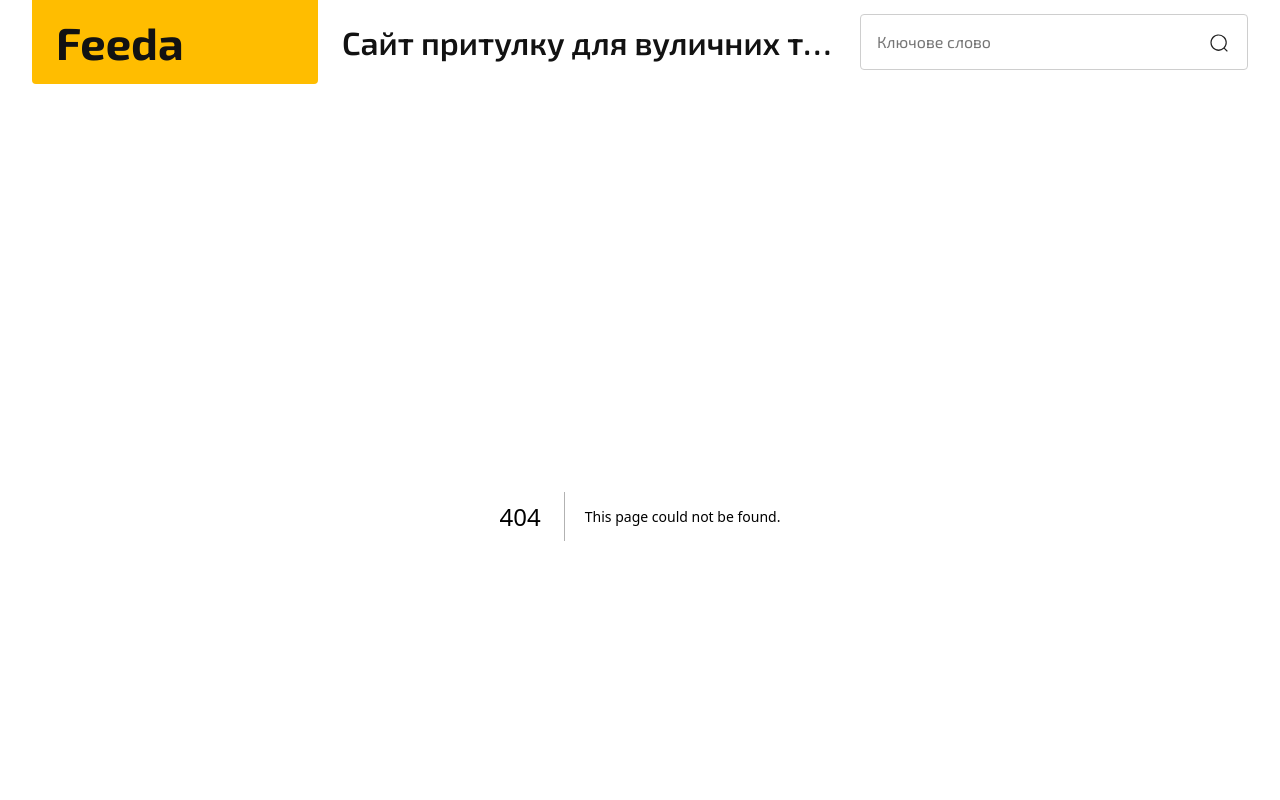
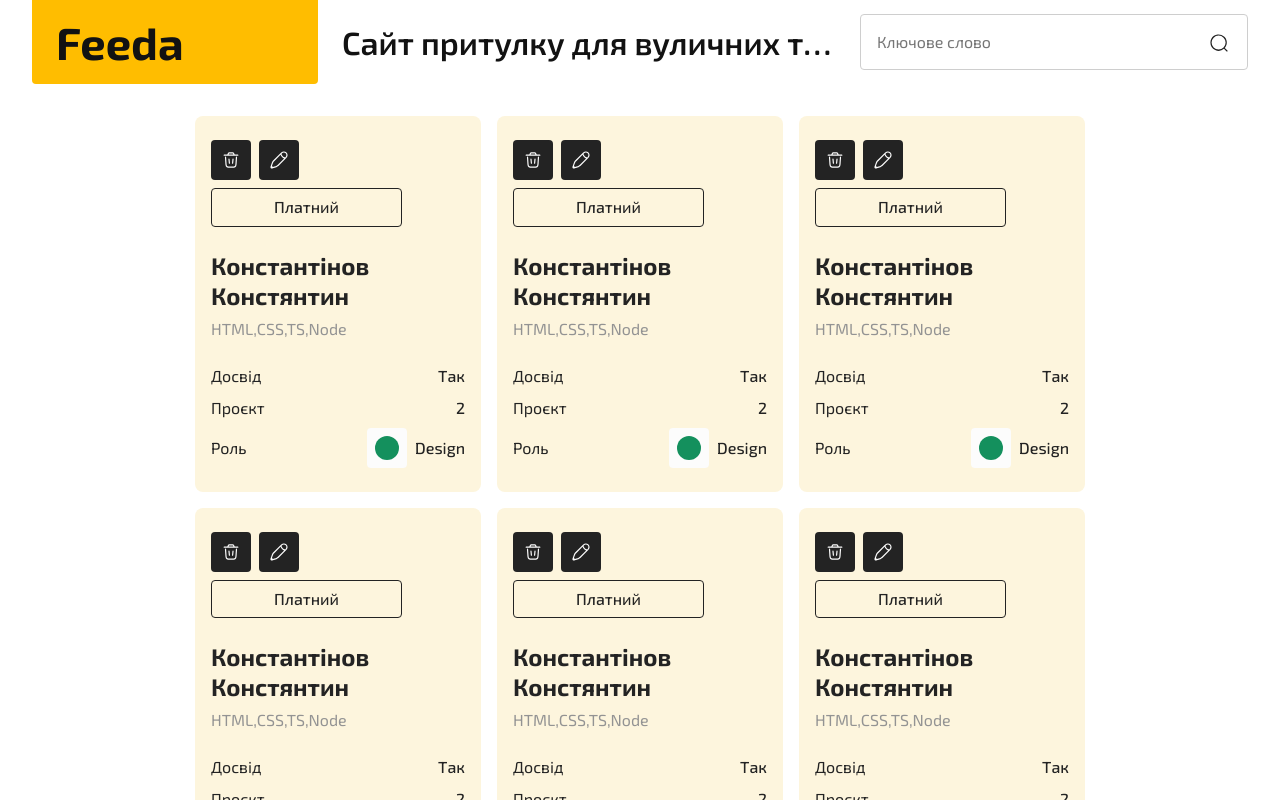
Before and after one commit to baza-trainee/feeda, a Next.js app in the folder cms/: page /members in a window 1280 px wide. Before the commit this address had no page. Shown: the top 800 px of the page. Built offline with nearby package versions, Linux system fonts and the light colour scheme.

Commit message:
members markup and styles done

```diff
--- a/cms/public/index.ts
+++ b/cms/public/index.ts
@@ -18,6 +18,7 @@ import Qa from './qa_role.svg';
 import Seo from './seo_role.svg';
 import Team from './team.svg';
 import TeamBuilding from './team_building_status.svg';
+import Trash from './trash.svg';
 
 export {
   Add,
@@ -40,4 +41,5 @@ export {
   Seo,
   Team,
   TeamBuilding,
+  Trash,
 };
--- a/cms/src/app/layout.tsx
+++ b/cms/src/app/layout.tsx
@@ -1,6 +1,7 @@
 import { Exo_2 } from 'next/font/google';
 
 import { Header } from '../components/Header/Header';
+import { InputTester } from '../components/Input/inputTester';
 import { LayoutContainer } from '../components/LayoutContainer/LayoutContainer';
 import EmotionRegistry from './registry';
 
--- /dev/null
+++ b/cms/src/app/members/page.tsx
@@ -0,0 +1,9 @@
+import { CardsContent } from '../../components/CardsContent/CardsContent';
+
+export default function AddMemberPage() {
+  return (
+    <div>
+      <CardsContent />
+    </div>
+  );
+}
--- /dev/null
+++ b/cms/src/components/CardsContent/Card/Card.styles.ts
@@ -0,0 +1,76 @@
+import styled from '@emotion/styled';
+
+import { colors, media } from '../../../styles/theme';
+import { breakpointDesktop } from '../../../styles/vars';
+
+export const FirstBlockWrapper = styled.div`
+  display: flex;
+  flex-wrap: wrap;
+  & > button {
+    margin-right: 8px;
+    width: 40px;
+  }
+  & > button + button {
+    margin-right: auto;
+  }
+  @media screen and (${media.tablet}) and (max-width: ${breakpointDesktop}px) {
+    & > p {
+      width: 191px;
+      margin-top: 8px;
+      text-align: center;
+    }
+  }
+`;
+export const ParticipationType = styled.p`
+  width: min-content;
+  padding: 8px 16px;
+  font-size: 16px;
+  font-weight: 500;
+  border-radius: 4px;
+  border: 1px solid ${colors.mainText};
+  color: ${colors.mainText};
+`;
+
+export const SecondBlockWrapper = styled.div`
+  & > h2 {
+    margin-bottom: 8px;
+    color: ${colors.mainText};
+    font-size: 24px;
+    font-weight: 700;
+    line-height: calc(30 / 24);
+  }
+  & > p {
+    color: ${colors.mainPlaceholder};
+    font-size: 16px;
+    font-weight: 400;
+  }
+`;
+
+export const ThirdBlockWrapper = styled.div``;
+
+export const ThirdBlockElementsWrapper = styled.div`
+  display: flex;
+  align-items: center;
+  font-size: 16px;
+  font-weight: 400;
+  line-height: calc(24 / 16);
+  color: ${colors.mainText};
+  margin-bottom: 8px;
+  &:last-child {
+    margin-bottom: 0;
+  }
+  & > p#name {
+    margin-right: auto;
+  }
+  & > p#value {
+    font-weight: 500;
+  }
+  & > div#icon-wrapper {
+    display: flex;
+    height: min-content;
+    margin-right: 8px;
+    padding: 8px;
+    border-radius: 4px;
+    background: #fcfcfc;
+  }
+`;
--- /dev/null
+++ b/cms/src/components/CardsContent/Card/Card.tsx
@@ -0,0 +1,44 @@
+'use client';
+
+import { Button } from '../../Button/Button';
+import { IconSprite } from '../../IconSprite/IconSprite';
+import {
+  FirstBlockWrapper,
+  ParticipationType,
+  SecondBlockWrapper,
+  ThirdBlockElementsWrapper,
+  ThirdBlockWrapper,
+} from './Card.styles';
+
+export function Card() {
+  return (
+    <>
+      <FirstBlockWrapper>
+        <Button variant="icon" icon="trash" />
+        <Button variant="icon" icon="pencil" />
+        <ParticipationType>Платний</ParticipationType>
+      </FirstBlockWrapper>
+      <SecondBlockWrapper>
+        <h2>Константінов Констянтин</h2>
+        <p>HTML,CSS,TS,Node</p>
+      </SecondBlockWrapper>
+      <ThirdBlockWrapper>
+        <ThirdBlockElementsWrapper>
+          <p id="name">Досвід</p>
+          <p id="value">Так</p>
+        </ThirdBlockElementsWrapper>
+        <ThirdBlockElementsWrapper>
+          <p id="name">Проєкт</p>
+          <p id="value">2</p>
+        </ThirdBlockElementsWrapper>
+        <ThirdBlockElementsWrapper>
+          <p id="name">Роль</p>
+          <div id="icon-wrapper">
+            <IconSprite icon="design" />
+          </div>
+          <p id="value">Design</p>
+        </ThirdBlockElementsWrapper>
+      </ThirdBlockWrapper>
+    </>
+  );
+}
--- /dev/null
+++ b/cms/src/components/CardsContent/CardsCondent.styles.ts
@@ -0,0 +1,36 @@
+import styled from '@emotion/styled';
+
+import { media } from '../../styles/theme';
+
+export const List = styled.ul`
+  display: grid;
+  width: fit-content;
+  grid-template-columns: repeat(1, 1fr);
+  justify-content: center;
+  justify-items: center;
+  margin: 0 auto !important;
+  gap: 16px;
+  @media screen and (${media.tablet}) {
+    grid-template-columns: repeat(2, 1fr);
+  }
+  @media screen and (${media.desktop}) {
+    grid-template-columns: repeat(3, 1fr);
+  }
+`;
+
+export const ListItem = styled.li`
+  display: flex;
+  flex-direction: column;
+  width: 100%;
+  max-width: 335px;
+  gap: 24px;
+  padding: 24px 16px;
+  border-radius: 8px;
+  background-color: #fdf5dd;
+  @media screen and (${media.tablet}) {
+    max-width: 224px;
+  }
+  @media screen and (${media.desktop}) {
+    max-width: 286px;
+  }
+`;
--- /dev/null
+++ b/cms/src/components/CardsContent/CardsContent.tsx
@@ -0,0 +1,16 @@
+'use client';
+
+import { Card } from './Card/Card';
+import { List, ListItem } from './CardsCondent.styles';
+
+export function CardsContent() {
+  const data = [];
+  while (data.length < 10) {
+    data.push(
+      <ListItem key={data.length + 1}>
+        <Card />
+      </ListItem>
+    );
+  }
+  return <List>{data}</List>;
+}
--- a/cms/src/components/IconSprite/IconSprite.tsx
+++ b/cms/src/components/IconSprite/IconSprite.tsx
@@ -18,6 +18,7 @@ import {
   Seo,
   Team,
   TeamBuilding,
+  Trash,
 } from '../../../public';
 
 export const IconSprite = ({ icon }: { icon: IconType }) => {
@@ -42,6 +43,7 @@ export const IconSprite = ({ icon }: { icon: IconType }) => {
     seo: <Seo />,
     doc: <Doc />,
     noRole: <EmptyCircle />,
+    trash: <Trash />,
   };
 
   const selectedIcon = icons[icon];
@@ -74,6 +76,7 @@ export const iconTypes = {
   seo: 'seo',
   doc: 'doc',
   noRole: 'noRole',
+  trash: 'trash',
 } as const;
 
 export type IconType = keyof typeof iconTypes;
--- a/cms/src/components/Input/Input.tsx
+++ b/cms/src/components/Input/Input.tsx
@@ -53,7 +53,9 @@ export function Input({
   dropdownList,
 }: InputProps) {
   const [inputValue, setInputValue] = useState(defaultValue);
-  console.log('Input rerender');
+  if (type === 'role' || type === 'complexity' || type === 'status') {
+    dropdownList = [];
+  }
   if (type === 'role' || type === 'status') {
     const icon = listContent[type].find((item) => item.name === inputValue)?.icon;
     icon && (begIconId = icon);
```
Also changed, not shown: cms/src/components/Input/inputTester.tsx (+17 -17 lines), cms/public/trash.svg (added).
